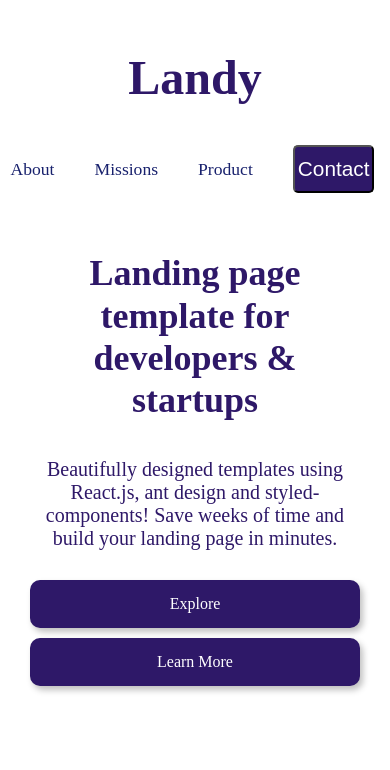
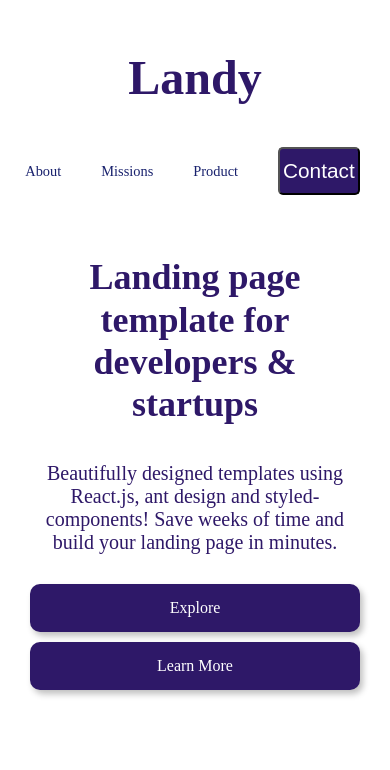
Before and after one commit to abhi-shek-86/10k_coders_Abhi, a plain HTML site: page Landy/index.html in a window 390 px wide. Shown: the top 770 px of the page. Drawn offline with Linux system fonts and the light colour scheme.

Commit message:
Update index.css

```diff
--- a/Landy/index.css
+++ b/Landy/index.css
@@ -483,3 +483,16 @@ html{
     }
 
 }
+
+@media screen and (max-width: 1080px) {
+    html, body {
+        max-width: 100%;
+        overflow-x: hidden;
+    }
+
+
+    .menu a {
+        font-size: 0.9rem;
+        padding: 10px 0px;
+    }
+}
```
